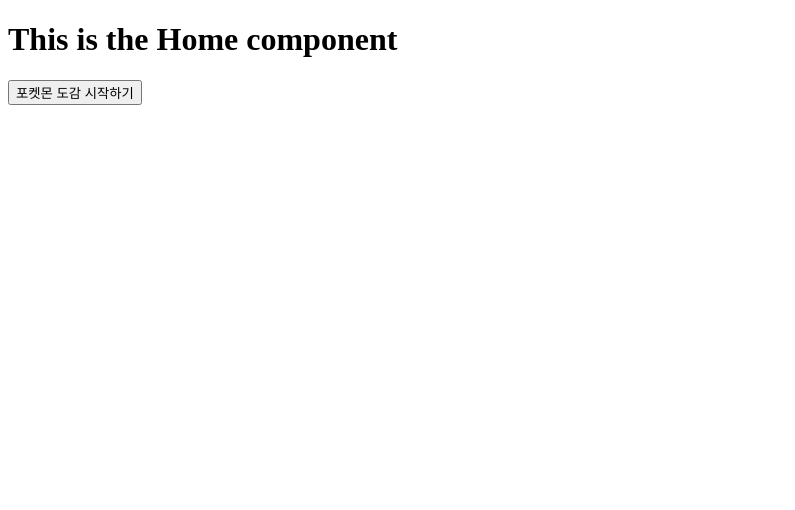
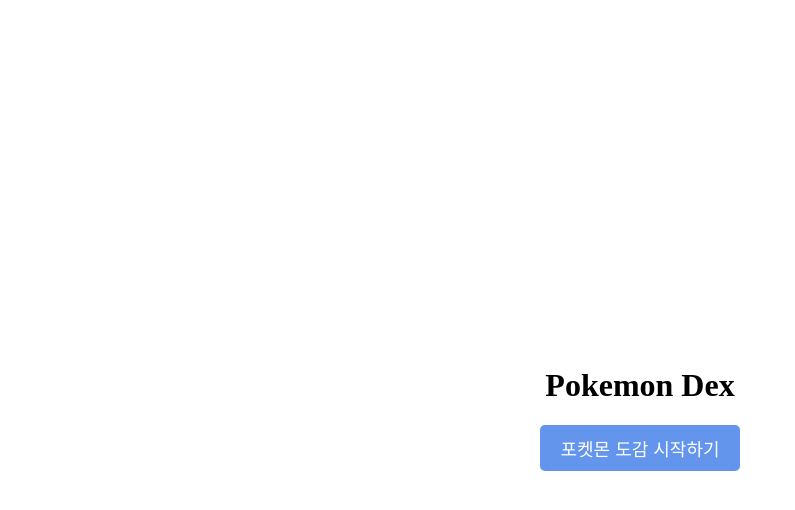
Before and after one commit to chay140/pokemon-dex, a React (Vite) app: page / in a window 1280 px wide. Shown: the top 510 px of the page, without its empty margins (0-795 px from the left). Built offline with nearby package versions, Linux system fonts and the light colour scheme.

Commit message:
feat: home이랑 dex 연결

```diff
--- /dev/null
+++ b/src/components/Dashboard.jsx
@@ -0,0 +1,21 @@
+import styled from "styled-components";
+
+function Dashboard() {
+	const StyledDashboard = styled.div`
+    display: flex;
+    flex-direction: column;
+    align-items: center;
+    padding: 20px;
+    background-color: rgb(248, 248, 248);
+    margin-bottom: 20px;
+    border-radius: 10px;
+  `;
+
+  return (
+    <StyledDashboard>
+      <h3>나만의 포케몬</h3>
+    </StyledDashboard>
+  );
+}
+
+export default Dashboard;
--- a/src/pages/Dex.jsx
+++ b/src/pages/Dex.jsx
@@ -1,5 +1,13 @@
+import Dashboard from "../components/Dashboard";
+
 function Dex() {
-  return <h1>This is the Dex component</h1>;
+
+  return (
+    <>
+      <Dashboard />
+
+    </>
+  );
 }
 
 export default Dex;
--- a/src/pages/Home.jsx
+++ b/src/pages/Home.jsx
@@ -1,18 +1,45 @@
 import { useNavigate } from "react-router-dom";
+import styled from "styled-components";
 
 function Home() {
   const navigate = useNavigate();
+
+	const StyledHome = styled.div`
+    display: flex;
+    flex-direction: column;
+    align-items: center;
+    justify-content: center;
+    width: 100%;
+    height: 100vh;
+  `;
+
+	const StyledStartButton = styled.button`
+    padding: 10px 20px;
+    font-size: 18px;
+    cursor: pointer;
+    border-radius: 5px;
+    background-color: cornflowerblue;
+    color: white;
+    border: none;
+    transition: background-color 0.3s ease;
+    &:hover {
+      background: #565bed;
+      color: white;
+    }
+  `;
+
+
   return (
-    <div>
-      <h1>This is the Home component</h1>
-      <button
+    <StyledHome>
+      <h1>Pokemon Dex</h1>
+      <StyledStartButton
         onClick={() => {
           navigate("/dex");
         }}
       >
         포켓몬 도감 시작하기
-      </button>
-    </div>
+      </StyledStartButton>
+    </StyledHome>
   );
 }
 
```
Also changed, not shown: src/components/PokemonCard.jsx (added), src/components/PokemonList.jsx (added).
